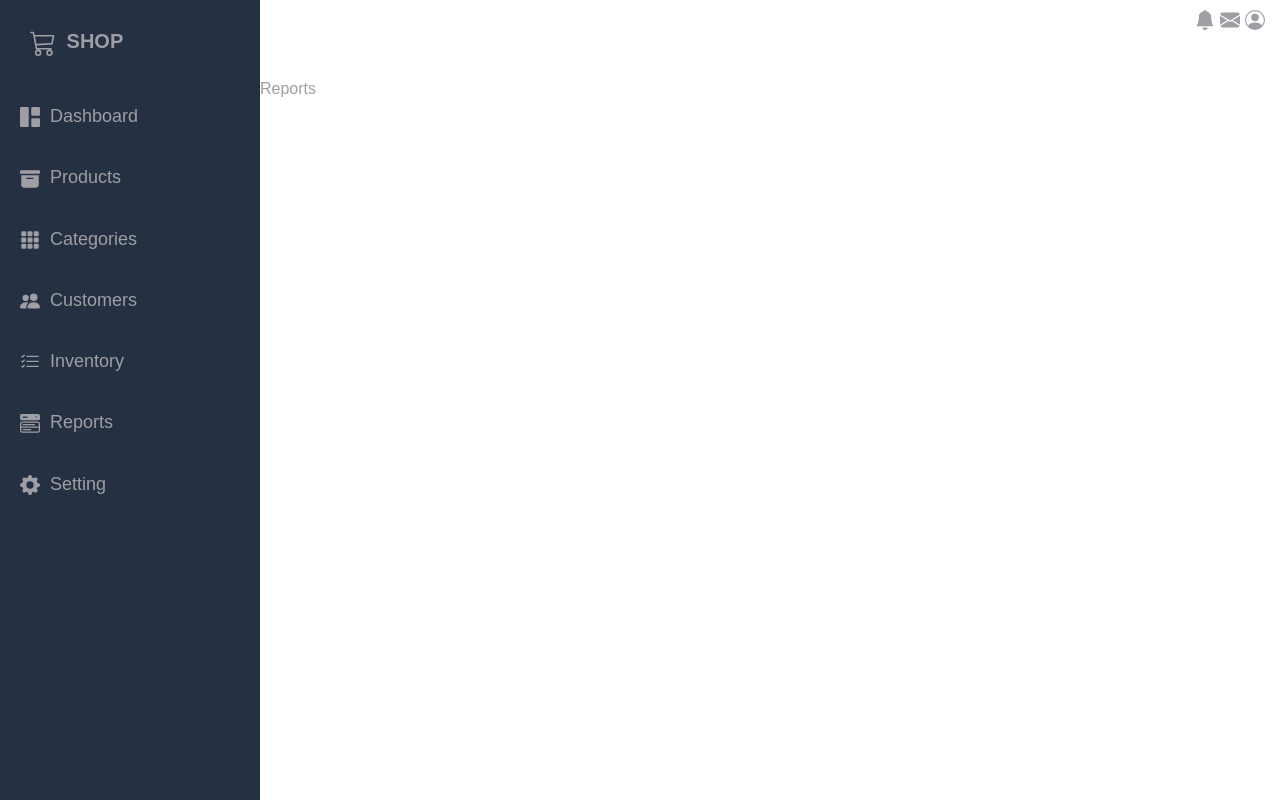
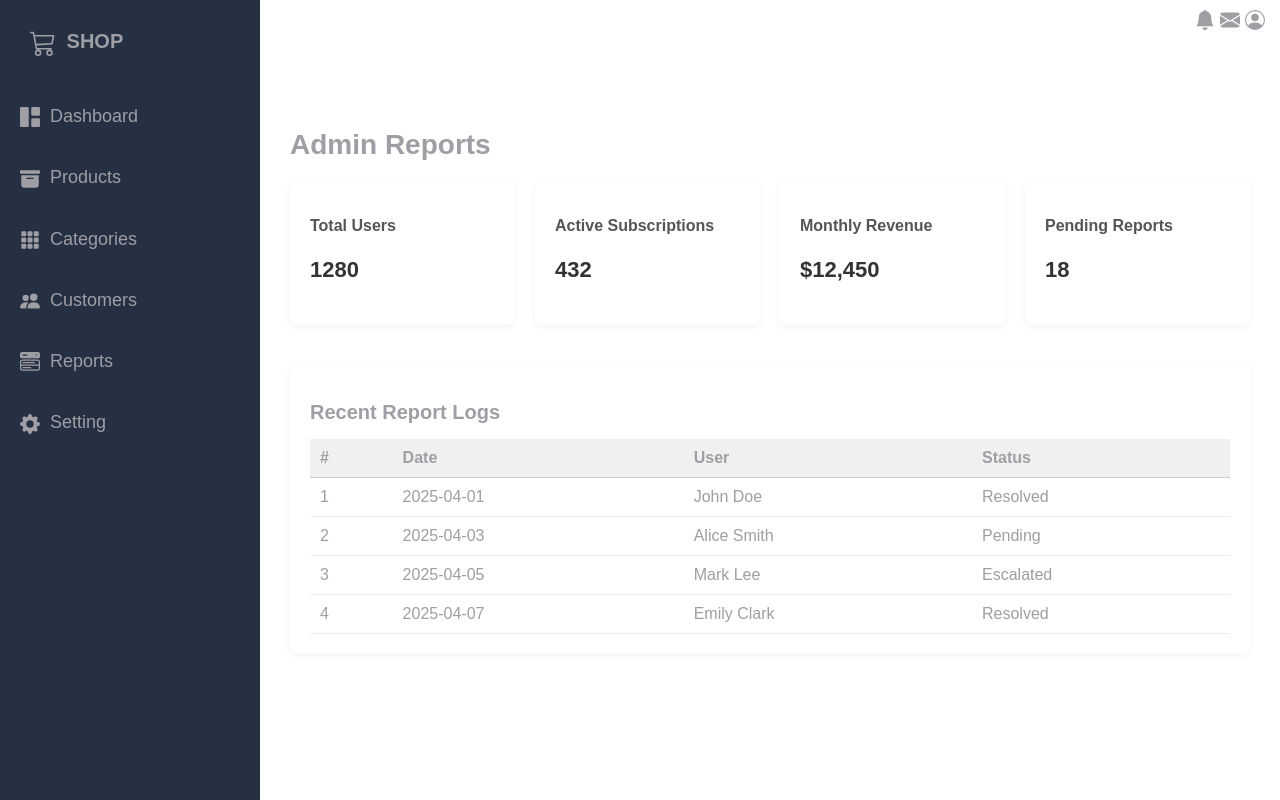
Before and after one commit to shekhar12oct/admin-dashboard-reactjs, a React (Vite) app: page /reports in a window 1280 px wide. Built offline with nearby package versions, Linux system fonts and the light colour scheme.

Commit message:
Added Reports page to the admin dashboard

```diff
--- a/src/App.jsx
+++ b/src/App.jsx
@@ -1,17 +1,16 @@
 import { useState } from 'react';
+import { useSelector } from 'react-redux';
 import { Route, BrowserRouter as Router, Routes } from 'react-router-dom';
+import { CATEGORIES_LIST } from '../src/constant/categoryList';
 import './App.css';
 import Categories from './components/Categories';
 import Customers from './components/Customers';
 import Header from './components/Header';
 import Home from './components/Home';
-import Inventory from './components/Inventory';
 import Products from './components/Products';
 import Reports from './components/Reports';
 import Settings from './components/Settings';
 import Sidebar from './components/Sidebar';
-import { useSelector } from 'react-redux';
-import { CATEGORIES_LIST } from '../src/constant/categoryList';
 
 const App = () => {
   const [openSidebarToggle, setOpenSidebarToggle] = useState(false);
@@ -41,7 +40,6 @@ const App = () => {
               element={<Categories categoriesData={CATEGORIES_LIST} />}
             />
             <Route path='/customers' element={<Customers />} />
-            <Route path='/inventory' element={<Inventory />} />
             <Route path='/reports' element={<Reports />} />
             <Route path='/settings' element={<Settings />} />
           </Routes>
--- a/src/components/Reports.jsx
+++ b/src/components/Reports.jsx
@@ -1,9 +1,115 @@
-import React from 'react'
+import React from 'react';
+
+const summaryData = [
+  { title: 'Total Users', value: 1280 },
+  { title: 'Active Subscriptions', value: 432 },
+  { title: 'Monthly Revenue', value: '$12,450' },
+  { title: 'Pending Reports', value: 18 },
+];
+
+const reportLogs = [
+  { id: 1, date: '2025-04-01', user: 'John Doe', status: 'Resolved' },
+  { id: 2, date: '2025-04-03', user: 'Alice Smith', status: 'Pending' },
+  { id: 3, date: '2025-04-05', user: 'Mark Lee', status: 'Escalated' },
+  { id: 4, date: '2025-04-07', user: 'Emily Clark', status: 'Resolved' },
+];
 
 const Reports = () => {
   return (
-    <div>Reports</div>
-  )
-}
+    <div style={styles.container}>
+      <h1 style={styles.pageTitle}>Admin Reports</h1>
 
-export default Reports
+      <div style={styles.cardGrid}>
+        {summaryData.map((item, index) => (
+          <div key={index} style={styles.card}>
+            <h3 style={styles.cardTitle}>{item.title}</h3>
+            <p style={styles.cardValue}>{item.value}</p>
+          </div>
+        ))}
+      </div>
+
+      <div style={styles.tableSection}>
+        <h2 style={styles.sectionTitle}>Recent Report Logs</h2>
+        <table style={styles.table}>
+          <thead>
+            <tr>
+              <th style={styles.th}>#</th>
+              <th style={styles.th}>Date</th>
+              <th style={styles.th}>User</th>
+              <th style={styles.th}>Status</th>
+            </tr>
+          </thead>
+          <tbody>
+            {reportLogs.map((log) => (
+              <tr key={log.id}>
+                <td style={styles.td}>{log.id}</td>
+                <td style={styles.td}>{log.date}</td>
+                <td style={styles.td}>{log.user}</td>
+                <td style={styles.td}>{log.status}</td>
+              </tr>
+            ))}
+          </tbody>
+        </table>
+      </div>
+    </div>
+  );
+};
+
+const styles = {
+  container: {
+    padding: '30px',
+    fontFamily: 'Arial, sans-serif',
+  },
+  pageTitle: {
+    fontSize: '28px',
+    marginBottom: '20px',
+  },
+  cardGrid: {
+    display: 'grid',
+    gridTemplateColumns: 'repeat(auto-fit, minmax(200px, 1fr))',
+    gap: '20px',
+    marginBottom: '40px',
+  },
+  card: {
+    backgroundColor: '#fff',
+    padding: '20px',
+    borderRadius: '8px',
+    boxShadow: '0 2px 8px rgba(0,0,0,0.05)',
+  },
+  cardTitle: {
+    fontSize: '16px',
+    color: '#555',
+    marginBottom: '10px',
+  },
+  cardValue: {
+    fontSize: '22px',
+    fontWeight: 'bold',
+    color: '#333',
+  },
+  tableSection: {
+    backgroundColor: '#fff',
+    padding: '20px',
+    borderRadius: '8px',
+    boxShadow: '0 2px 8px rgba(0,0,0,0.05)',
+  },
+  sectionTitle: {
+    fontSize: '20px',
+    marginBottom: '15px',
+  },
+  table: {
+    width: '100%',
+    borderCollapse: 'collapse',
+  },
+  th: {
+    textAlign: 'left',
+    padding: '10px',
+    backgroundColor: '#f0f0f0',
+    borderBottom: '1px solid #ccc',
+  },
+  td: {
+    padding: '10px',
+    borderBottom: '1px solid #eee',
+  },
+};
+
+export default Reports;
--- a/src/components/Sidebar.jsx
+++ b/src/components/Sidebar.jsx
@@ -5,9 +5,8 @@ import {
   BsFillGearFill,
   BsFillGrid3X3GapFill,
   BsGrid1X2Fill,
-    BsListCheck,
   BsMenuButtonWideFill,
-    BsPeopleFill,
+  BsPeopleFill
 } from 'react-icons/bs';
 import { Link } from 'react-router-dom';
 
@@ -48,11 +47,6 @@ const Sidebar = ({ openSidebarToggle, OpenSidebar }) => {
           </Link>
         </li>
         <li className='sidebar-list-item'>
-          <Link to='/inventory'>
-            <BsListCheck className='icon' /> Inventory
-          </Link>
-        </li>
-        <li className='sidebar-list-item'>
           <Link to='/reports'>
             <BsMenuButtonWideFill className='icon' /> Reports
           </Link>
```
Lines whose indentation alone changed are shown as unchanged.
